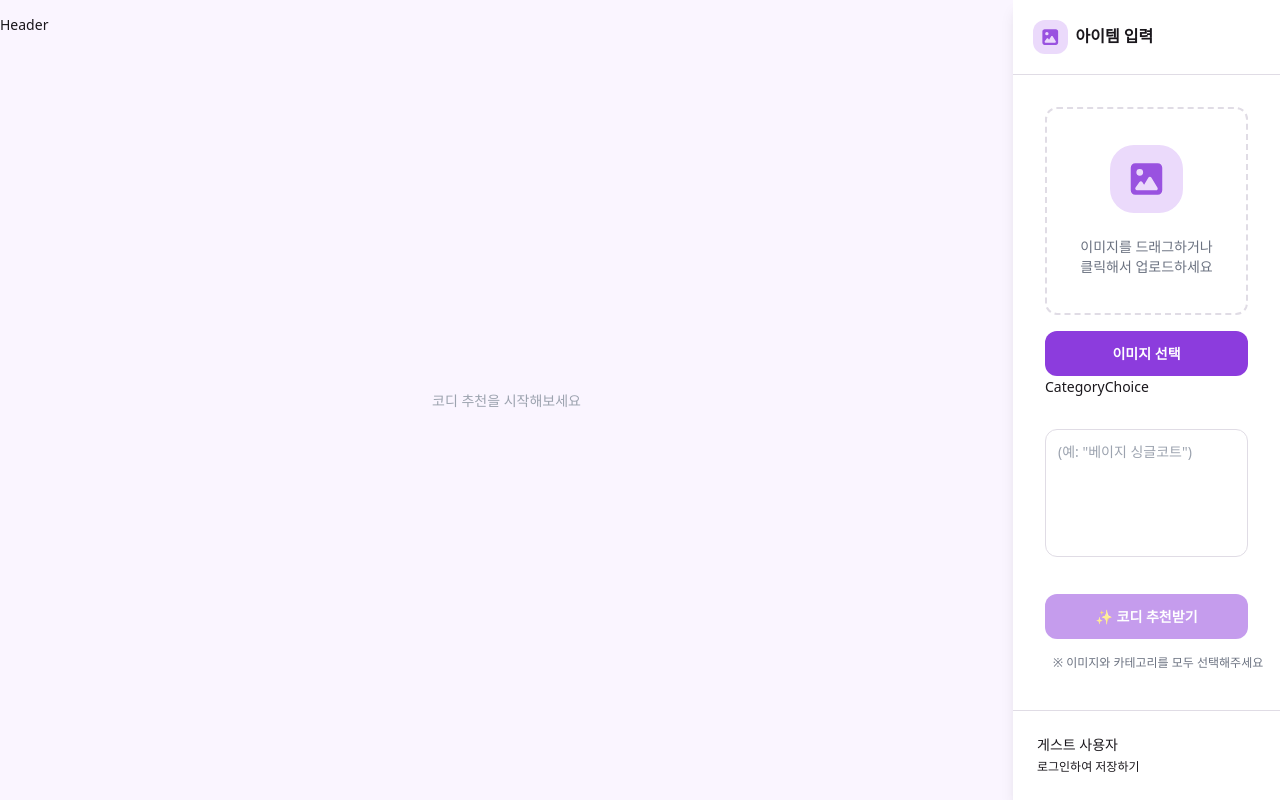
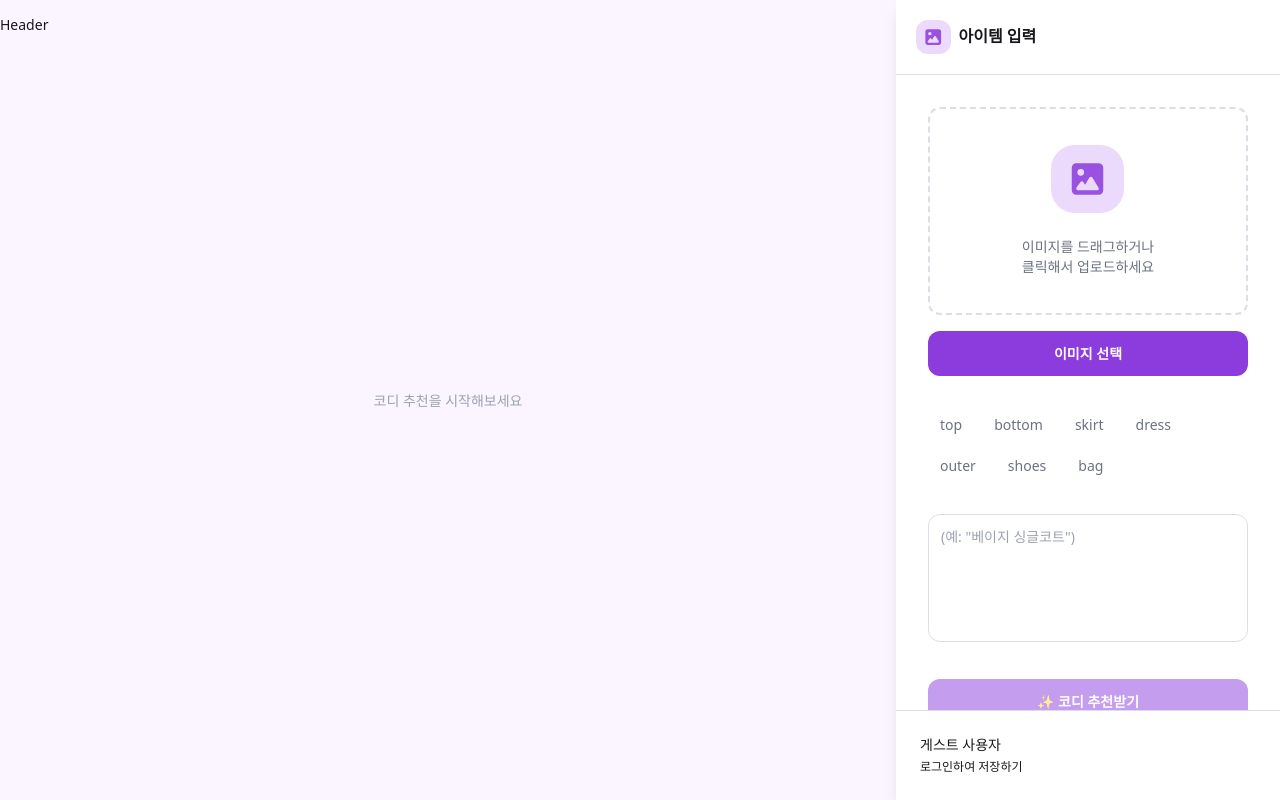
Before and after one commit to hui2650/project-outfit-service, a React (Vite) app in the folder outfit-front/: page / in a window 1280 px wide. Built offline with nearby package versions, Linux system fonts and the light colour scheme.

Commit message:
category 배열만들어서 화면에 그림

```diff
--- a/outfit-front/src/components/panel/CategoryChoice.jsx
+++ b/outfit-front/src/components/panel/CategoryChoice.jsx
@@ -1,7 +1,34 @@
 import React from "react";
 
-const CategoryChoice = () => {
-  return <div>CategoryChoice</div>;
+const CategoryChoice = ({ category, onChangeCategory }) => {
+  const categories = [
+    "top",
+    "bottom",
+    "skirt",
+    "dress",
+    "outer",
+    "shoes",
+    "bag",
+  ];
+
+  return (
+    <div className="flex gap-2 mt-8 flex-wrap">
+      {categories.map((c) => (
+        <button
+          key={c}
+          type="button"
+          className={`px-3 py-1.5 rounded-full border transition-colors duration-150 ${
+            category === c
+              ? "bg-primary text-white"
+              : "bg-white text-gray-500 border-gray-300 hover:bg-primary/10 hover:text-primary"
+          }`}
+          onClick={() => onChangeCategory(c)}
+        >
+          {c}
+        </button>
+      ))}
+    </div>
+  );
 };
 
 export default CategoryChoice;
```
